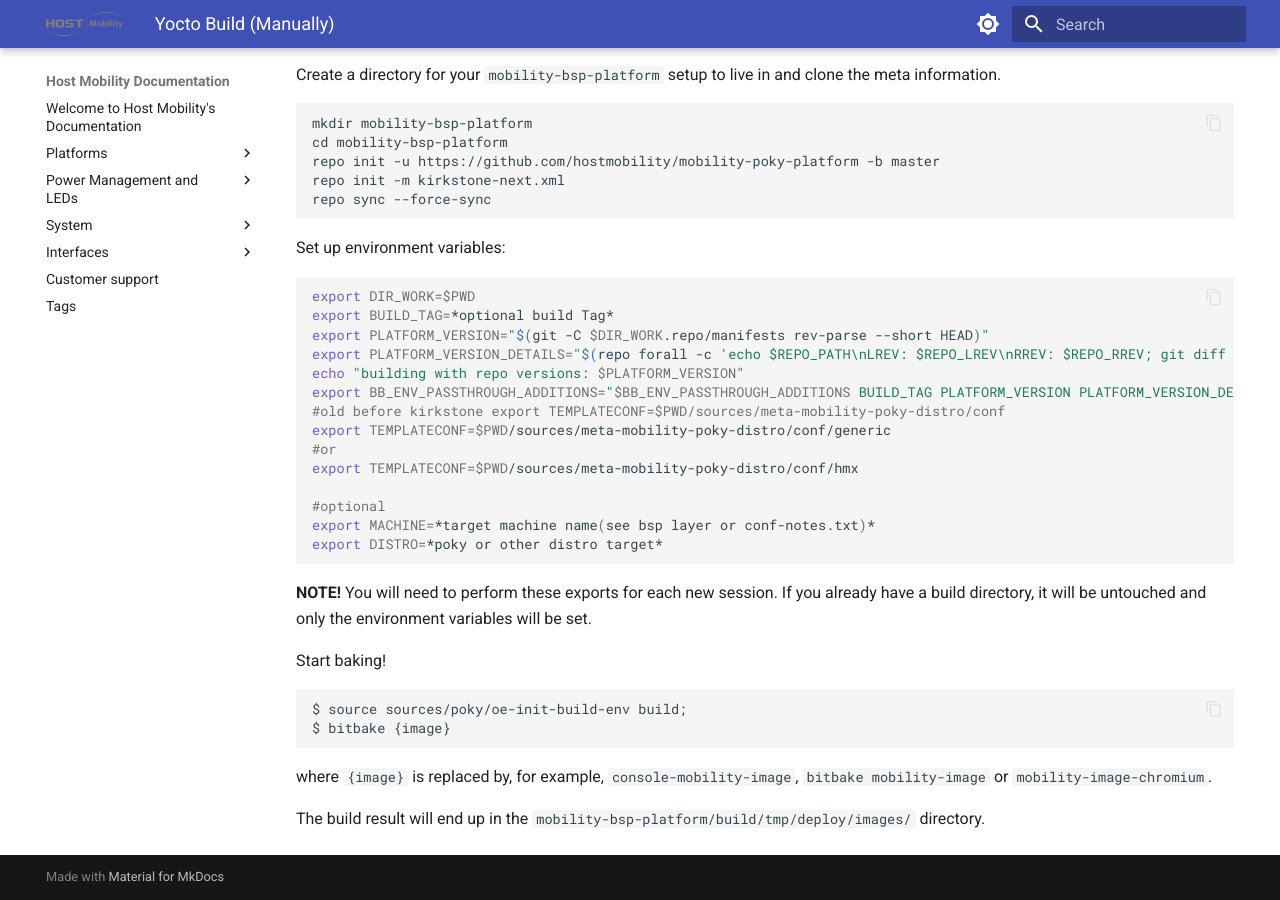
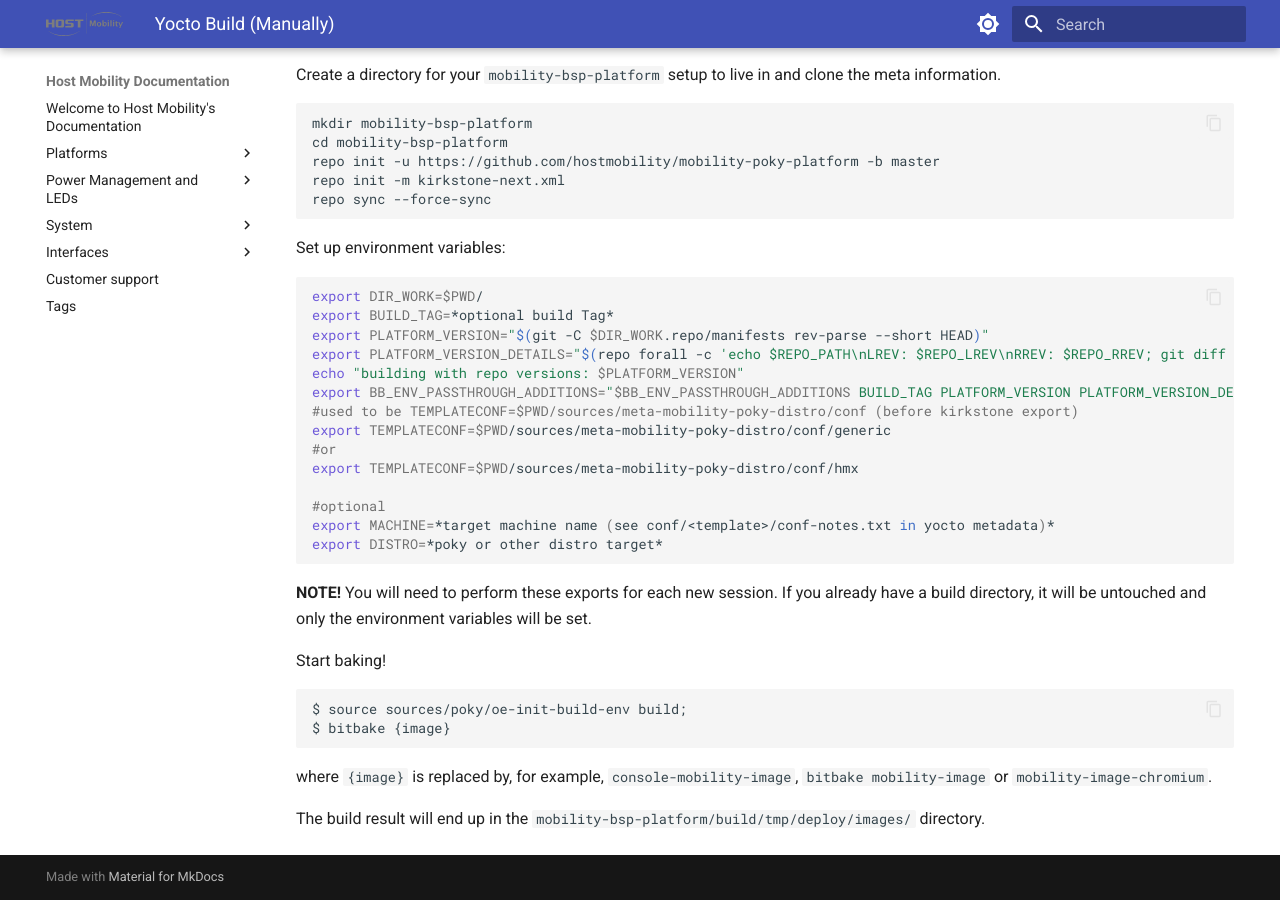
Before and after one commit to hostmobility/documentation, an MkDocs documentation site: the page built from docs/system/yocto/yocto-build-manually.md, in a window 1280 px wide and 900 px high, scrolled down 545 px. Built offline with MkDocs 1.6.1 and Material for MkDocs 9.7.7, drawn with Linux system fonts in a browser that asks for light colours.

Commit message:
Apply suggestions from code review
Co-authored-by: Mika Ivarsson <13712961+Mojken@users.noreply.github.com>

````diff
--- a/docs/system/yocto/yocto-build-manually.md
+++ b/docs/system/yocto/yocto-build-manually.md
@@ -45,19 +45,19 @@
 
 Set up environment variables:
 ```bash
-export DIR_WORK=$PWD
+export DIR_WORK=$PWD/
 export BUILD_TAG=*optional build Tag*
 export PLATFORM_VERSION="$(git -C $DIR_WORK.repo/manifests rev-parse --short HEAD)"
 export PLATFORM_VERSION_DETAILS="$(repo forall -c 'echo $REPO_PATH\nLREV: $REPO_LREV\nRREV: $REPO_RREV; git diff --stat -b $REPO_LREV..HEAD ; echo -n "Commit: " ; git rev-parse HEAD ; echo -n "Uncommited changes: " ; git status -b -s ; git diff --stat -b ; echo ')"
 echo "building with repo versions: $PLATFORM_VERSION"
 export BB_ENV_PASSTHROUGH_ADDITIONS="$BB_ENV_PASSTHROUGH_ADDITIONS BUILD_TAG PLATFORM_VERSION PLATFORM_VERSION_DETAILS"
-#old before kirkstone export TEMPLATECONF=$PWD/sources/meta-mobility-poky-distro/conf
+#used to be TEMPLATECONF=$PWD/sources/meta-mobility-poky-distro/conf (before kirkstone export)
 export TEMPLATECONF=$PWD/sources/meta-mobility-poky-distro/conf/generic
 #or
 export TEMPLATECONF=$PWD/sources/meta-mobility-poky-distro/conf/hmx
 
 #optional
-export MACHINE=*target machine name(see bsp layer or conf-notes.txt)*
+export MACHINE=*target machine name (see conf/<template>/conf-notes.txt in yocto metadata)*
 export DISTRO=*poky or other distro target*
 ```
 **NOTE!** You will need to perform these exports for each new session. If you already have
````
